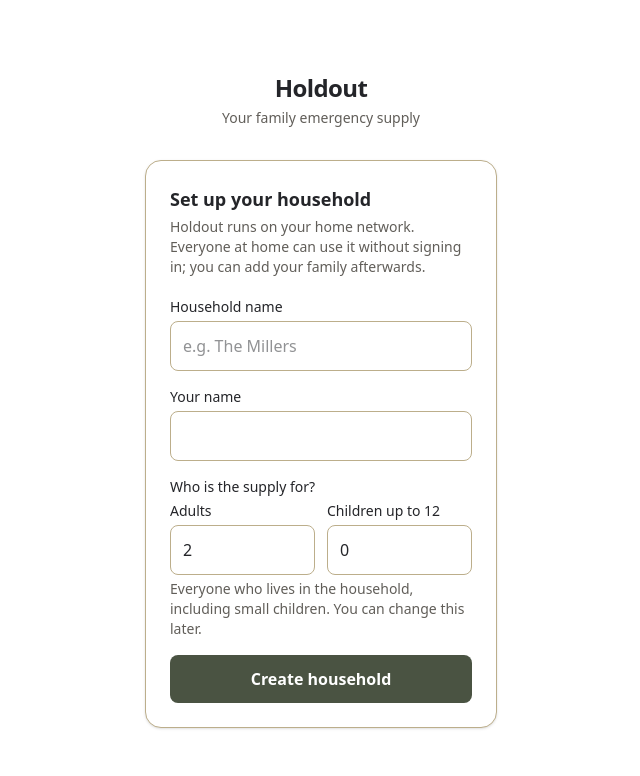
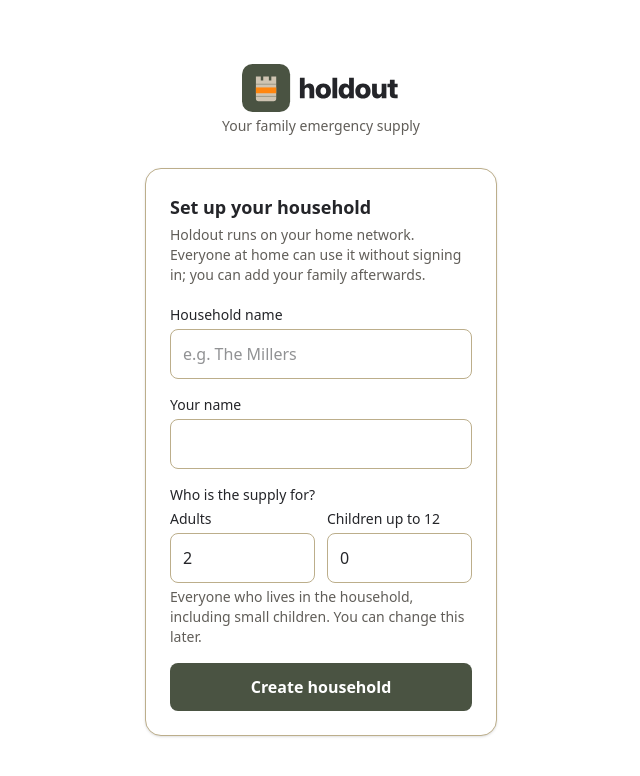
Before and after one commit to roberteinsle/holdout, a Laravel app: page /setup in a window 1280 px wide. Shown: the top 776 px of the page, without its empty margins (319-959 px from the left). Run offline with Laravel 12, Linux system fonts and the light colour scheme; data that the repository does not hold is empty; style sheets or scripts are compiled from the project's sources.

Commit message:
Logo, favicon and app icons
- Mark: a storage tin with battlements in olive, sand and signal orange;
  wordmark "holdout" as outlines (no web font)
- public/: logo and mark (light/dark), favicon.svg + favicon.ico
  (16/32/48, simplified at 16 px), app icons 192/512, maskable icons,
  apple-touch-icon, manifest.json
- Head partial with icons, theme colour and manifest for the Filament panel
  (render hook) and the guest pages; logo in the top bar and on
  "Who are you?" / setup
- Handbook: Design page lists the files and their use

Co-Authored-By: Claude Opus 5.5 <noreply@anthropic.com>

```diff
--- a/app/Providers/Filament/AppPanelProvider.php
+++ b/app/Providers/Filament/AppPanelProvider.php
@@ -15,6 +15,7 @@ use Filament\Pages\Dashboard;
 use Filament\Panel;
 use Filament\PanelProvider;
 use Filament\Support\Icons\Heroicon;
+use Filament\View\PanelsRenderHook;
 use Illuminate\Cookie\Middleware\AddQueuedCookiesToResponse;
 use Illuminate\Cookie\Middleware\EncryptCookies;
 use Illuminate\Foundation\Http\Middleware\PreventRequestForgery;
@@ -31,6 +32,11 @@ class AppPanelProvider extends PanelProvider
             ->id('app')
             ->path('')
             ->brandName('Holdout')
+            ->brandLogo(fn (): string => asset('logo.svg'))
+            ->darkModeBrandLogo(fn (): string => asset('logo-dark.svg'))
+            ->brandLogoHeight('2rem')
+            // Favicons, the iOS home-screen icon, theme colour and the manifest.
+            ->renderHook(PanelsRenderHook::HEAD_END, fn (): string => view('partials.head-icons')->render())
             ->viteTheme('resources/css/filament/app/theme.css')
             ->colors(Palette::filament())
             ->defaultAvatarProvider(InitialsAvatarProvider::class)
--- a/resources/views/layouts/guest.blade.php
+++ b/resources/views/layouts/guest.blade.php
@@ -4,15 +4,20 @@
     <meta charset="utf-8">
     <meta name="viewport" content="width=device-width, initial-scale=1">
     <meta name="csrf-token" content="{{ csrf_token() }}">
-    <meta name="theme-color" content="#4A5342">
     <meta name="color-scheme" content="light dark">
     <title>{{ $title ?? config('app.name') }}</title>
+    @include('partials.head-icons')
     @vite(['resources/css/app.css'])
 </head>
 <body class="min-h-screen bg-page text-fg antialiased">
     <main class="mx-auto flex min-h-screen w-full max-w-sm flex-col justify-center px-4 py-10">
         <div class="mb-8 text-center">
-            <div class="text-2xl font-semibold tracking-tight">{{ config('app.name') }}</div>
+            <h1>
+                <picture>
+                    <source srcset="{{ asset('logo-dark.svg') }}" media="(prefers-color-scheme: dark)">
+                    <img src="{{ asset('logo.svg') }}" alt="{{ config('app.name') }}" class="mx-auto h-12 w-auto">
+                </picture>
+            </h1>
             <p class="mt-1 text-sm text-fg-muted">{{ __('Your family emergency supply') }}</p>
         </div>
 
--- /dev/null
+++ b/resources/views/partials/head-icons.blade.php
@@ -0,0 +1,6 @@
+{{-- Favicons, app icons and the web app manifest (files in public/, see handbuch/Design.md). --}}
+<meta name="theme-color" content="#4A5342">
+<link rel="icon" href="{{ asset('favicon.ico') }}" sizes="any">
+<link rel="icon" href="{{ asset('favicon.svg') }}" type="image/svg+xml">
+<link rel="apple-touch-icon" href="{{ asset('apple-touch-icon.png') }}">
+<link rel="manifest" href="{{ asset('manifest.json') }}">
```
Also changed, not shown: handbuch/Design.md (+17 -0 lines), tests/Feature/BrandingTest.php (added, +50 -0 lines), public/apple-touch-icon.png (added), public/favicon-16.svg (added), public/favicon.ico, public/favicon.svg (added), public/icon-192.png (added), public/icon-512.png (added), public/icon-maskable-192.png (added), public/icon-maskable-512.png (added), public/icon-maskable.svg (added), public/icon.svg (added), public/logo-dark.svg (added), public/logo.svg (added), 3 more files.
